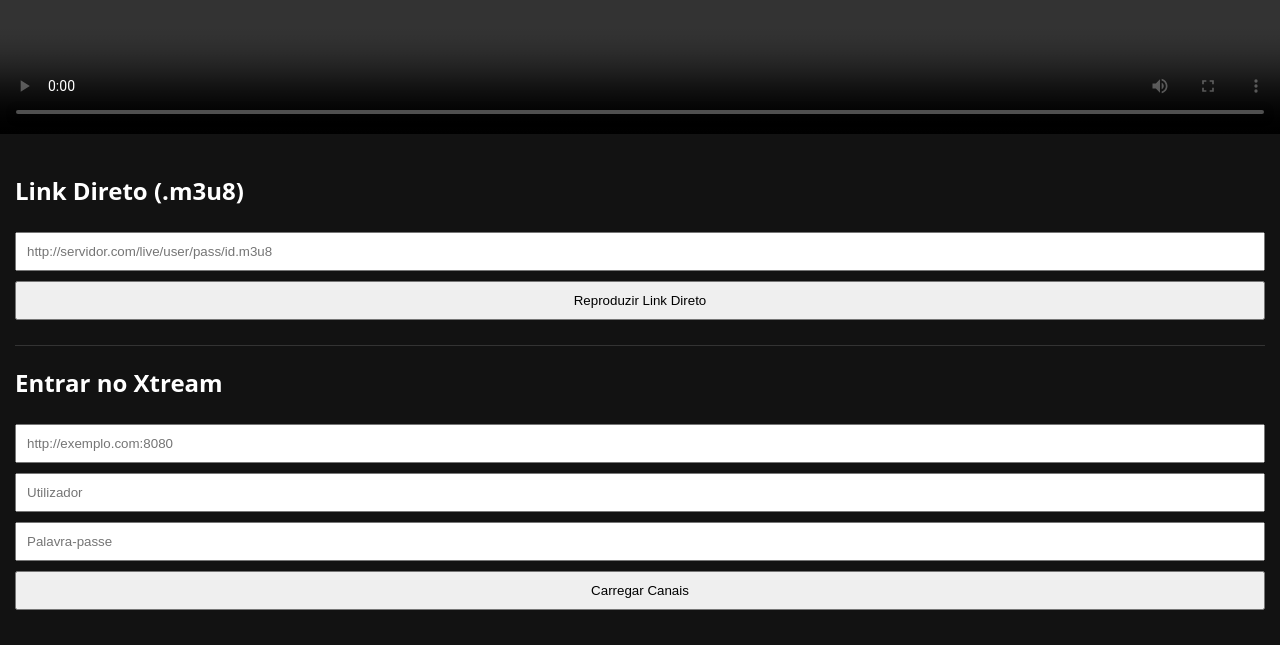
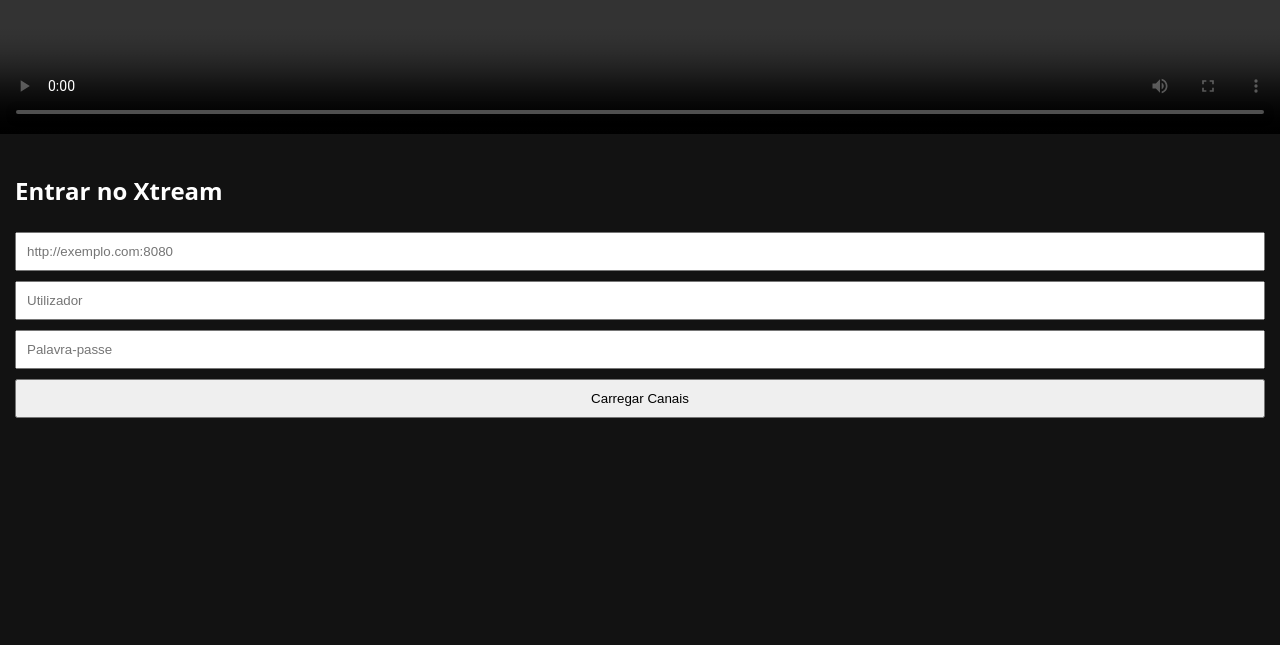
Before and after one commit to joniesc2000-arch/minha-pwa-iptv-, a plain HTML site: page index.html in a window 1280 px wide. Shown: the part 186-831 px from the top of the page. After the commit the page ends 800 px from the top, so only its background shows below. Drawn offline with nearby package versions, Linux system fonts and the light colour scheme.

Commit message:
Update index.html

```diff
--- a/index.html
+++ b/index.html
@@ -28,14 +28,6 @@
   <video id="videoPlayer" controls playsinline webkit-playsinline></video>
 
   <div class="container">
-    <h2>Link Direto (.m3u8)</h2>
-    <div class="input-group">
-      <input type="text" id="m3u8Url" placeholder="http://servidor.com/live/user/pass/id.m3u8">
-      <button onclick="reproduzirM3u8Direto()">Reproduzir Link Direto</button>
-    </div>
-
-    <hr style="border: 0; border-top: 1px solid #333; margin: 20px 0;">
-
     <h2>Entrar no Xtream</h2>
     <input type="text" id="server" placeholder="http://exemplo.com:8080">
     <input type="text" id="username" placeholder="Utilizador">
```
